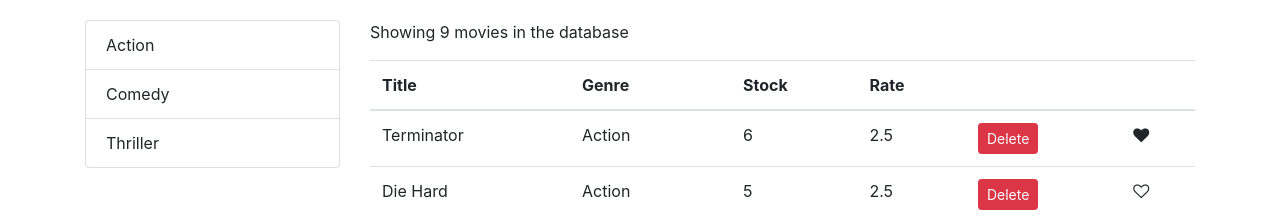
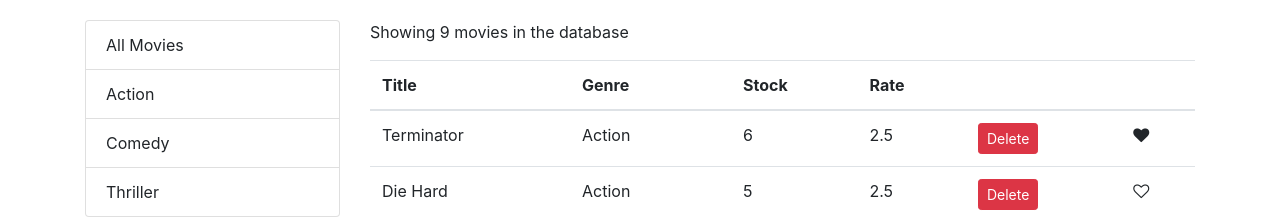
Before and after one commit to anjantalatam/vidly, a React (Create React App) app: page / in a window 1280 px wide. Shown: the top 219 px of the page. Built offline with nearby package versions, Linux system fonts and the light colour scheme.

Commit message:
5.14 Add All movies to list group set current Page to 1 on Genre Select

```diff
--- a/src/components/movies.jsx
+++ b/src/components/movies.jsx
@@ -14,7 +14,8 @@ class Movies extends Component {
   };
 
   componentDidMount() {
-    this.setState({ movies: getMovies(), genres: getGenres() });
+    const genres = [{ name: "All Movies" }, ...getGenres()];
+    this.setState({ movies: getMovies(), genres });
   }
   handleDelete = (movieId) => {
     const movies = this.state.movies.filter((movie) => movie._id !== movieId);
@@ -30,7 +31,7 @@ class Movies extends Component {
   };
 
   handleGenreSelect = (genre) => {
-    this.setState({ selectedItem: genre });
+    this.setState({ selectedItem: genre, currentPage: 1 });
   };
 
   handlePageChange = (page) => {
@@ -46,9 +47,10 @@ class Movies extends Component {
     } = this.state;
     if (count === 0) return <p>No movies in the Database</p>;
 
-    const filtered = selectedItem
-      ? allMovies.filter((m) => m.genre.name === selectedItem.name)
-      : allMovies;
+    const filtered =
+      selectedItem && selectedItem._id
+        ? allMovies.filter((m) => m.genre.name === selectedItem.name)
+        : allMovies;
     const movies = paginate(filtered, currentPage, pageSize);
     return (
       <div className="row">
```
